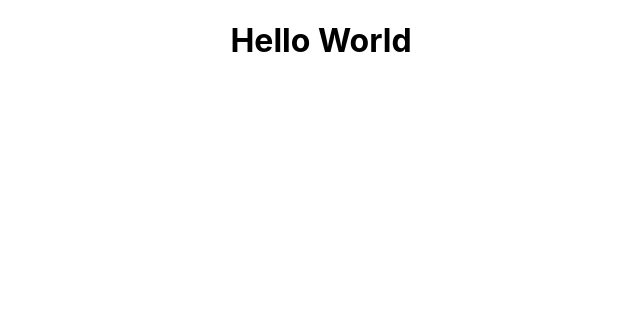
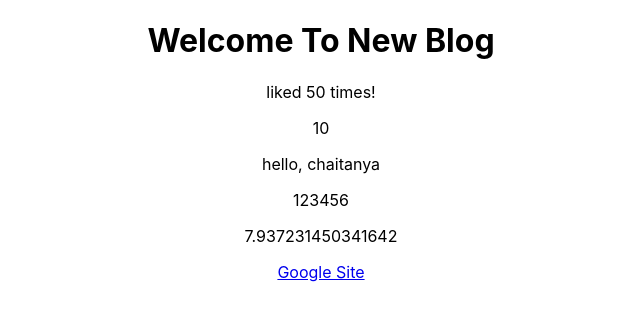
Before and after one commit to chaitanyatekane/daily-journal, a React (Create React App) app: page / in a window 1280 px wide. Shown: the top 320 px of the page, without its empty margins (319-959 px from the left). Built offline with nearby package versions, Linux system fonts and the light colour scheme.

Commit message:
dynamic values in templates

```diff
--- a/src/App.js
+++ b/src/App.js
@@ -1,9 +1,21 @@
 import './App.css';
 
 function App() {
+  const title = "Welcome To New Blog";
+  const likes = 50;
+  const link = "https://www.google.com";
+
   return (
     <div className="App">
-      <h1>Hello World</h1>
+      <div className="content">
+        <h1>{ title }</h1>
+        <p>liked { likes } times!</p>
+        <p>{ 5+5 }</p>
+        <p>{ "hello, chaitanya" }</p>
+        <p>{ [1,2,3,4,5,6] }</p>
+        <p>{ Math.random()*10 }</p>
+        <a href={link}>Google Site</a>
+      </div>
     </div>
   );
 }
```
Also changed, not shown: src/logo.svg (deleted), 1 other file (tests, documents, lock files or other folders).
